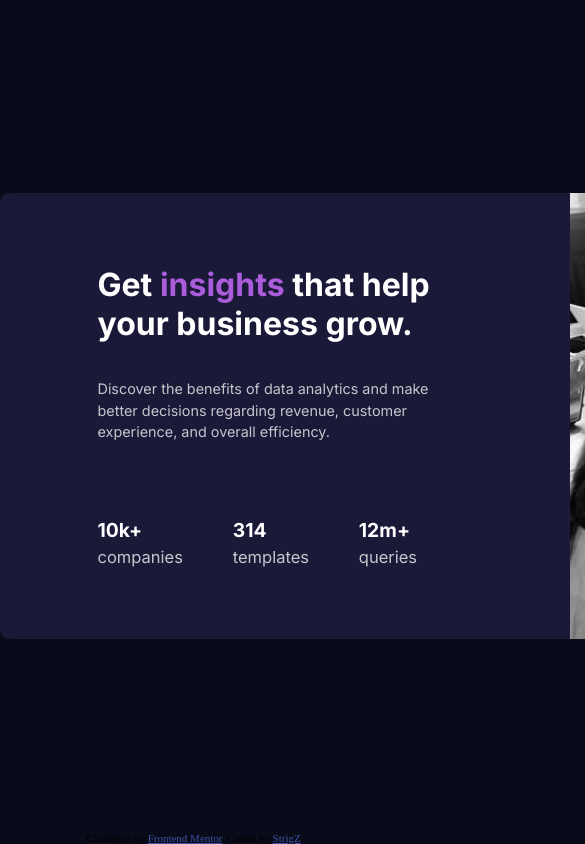
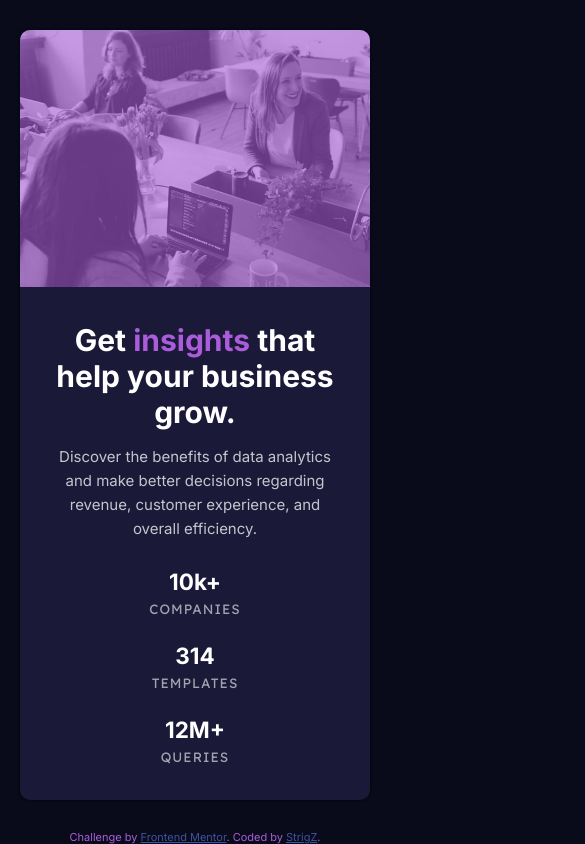
Before and after one commit to StrigZ/Stats-preview-card-component, a plain HTML site: page index.html in a window 390 px wide. Shown: the top 844 px of the page, 585 px wide, since content can reach past the window. Drawn offline with Linux system fonts and the light colour scheme.

Commit message:
mobile first

```diff
--- a/index.html
+++ b/index.html
@@ -21,16 +21,22 @@
         .attribution a {
             color: hsl(228, 45%, 44%);
         }
+
     </style>
 </head>
 
 <body>
     <main>
-        <div class="card-box">
-            <div class="card-info">
-                <div class="card-info__inner">
+        <div class="card">
+            <div class="card__img-container mobile">
+                <div class="card__img-overlay"></div>
+                <img class="card__img-img" src="./images/image-header-mobile.jpg" alt="">
+            </div>
+            <div class="card__info">
                 <h2 class="card-info__title">Get <span>insights</span> that help your business grow.</h2>
-                    <p class="card-info__desc">Discover the benefits of data analytics and make better decisions regarding revenue, customer experience, and overall efficiency.</p>
+                <p class="card-info__desc">Discover the benefits of data analytics and make better decisions regarding
+                    revenue, customer experience, and overall efficiency.</p>
+            </div>
             <ul class="card-info__stats">
                 <li>
                     <h3>10k+</h3>
@@ -41,13 +47,14 @@
                     <p>templates</p>
                 </li>
                 <li>
-                            <h3>12m+</h3>
+                    <h3>12M+</h3>
                     <p>queries</p>
                 </li>
             </ul>
+            <div class="card__img-container pc">
+                <div class="card__img-overlay"></div>
+                <img class="card__img-img" src="./images/image-header-desktop.jpg" alt="">
             </div>
-            </div>
-            <img class="card-img" src="./images/image-header-desktop.jpg" alt="">
 
         </div>
     </main>
--- a/style.css
+++ b/style.css
@@ -1,4 +1,5 @@
 @import url('https://fonts.googleapis.com/css2?family=Inter:wght@400;700&family=Lexend+Deca&display=swap');
+
 * {
     padding: 0;
     margin: 0;
@@ -15,16 +16,17 @@
 }
 
 body {
+    font-family: 'Inter', sans-serif;
     background-color: var(--mainBG);
     height: 100vh;
     display: flex;
     flex-direction: column;
+    align-items: center;
     justify-content: center;
-    align-items: center;
     font-size: 15px;
 }
 
-li {
+ul {
     list-style-type: none;
 }
 
@@ -32,37 +34,60 @@ main {
     margin: auto;
 }
 
-.card-box {
-    font-family: 'Inter', sans-serif;
+.card {
     background-color: var(--cardBG);
+    display: grid;
+    grid-template-rows: repeat(3, 1fr);
+    width: 350px;
     border-radius: 10px;
-    box-shadow: 0 0 15px 0px currentColor, 0 0 5px 0px currentColor, 0 0 10px 0px currentColor, ;
-    display: flex;
-    flex-direction: row;
-    justify-content: space-between;
-    width: 1110px;
+    box-shadow: 0 0 3px 0 currentColor;
 }
 
-.card-info {
-    width: 570px;
-    display: flex;
-    justify-content: center;
-    align-items: center;
+.pc {
+    display: none;
 }
 
-.card-info__inner {
-    width: 375px;
-    display: flex;
-    flex-direction: column;
-    justify-content: center;
-    align-items: flex-start;
-    padding-right: 20px;
+.card__img-container {
+    border-radius: 10px 10px 0 0;
+    position: relative;
+}
+
+.card__img-overlay {
+    width: 100%;
+    height: 100%;
+    position: absolute;
+    top: 0;
+    background-color: hsl(277, 64%, 61%);
+    border-radius: inherit;
+}
+
+.card__img-img {
+    display: block;
+    width: 100%;
+    border-radius: 10px 10px 0 0;
+    opacity: .4;
+}
+
+@media (min-width:1000px) {
+    .mobile {
+        display: none;
+    }
+
+    .pc {
+        display: block;
+    }
+}
+
+.card__info {
+    text-align: center;
+    padding: 35px 35px 0;
 }
 
 .card-info__title {
-    color: #fff;
-    font-size: 2rem;
-    margin-bottom: 35px;
+    color: var(--mainHeading);
+    font-weight: 700;
+    margin-bottom: 15px;
+    font-size: 2em;
 }
 
 .card-info__title span {
@@ -71,31 +96,34 @@ main {
 
 .card-info__desc {
     color: var(--mainParagraph);
-    line-height: 1.5;
-    font-size: .9rem;
-    margin-bottom: 75px;
+    font-weight: 400;
+    line-height: 1.6;
+    font-size: 1em;
 }
 
 .card-info__stats {
-    color: var(--statHeadings);
-    display: flex;
-    justify-content: space-between;
-    width: 90%;
-    font-size: 1.1em;
+    color: var(--mainHeading);
+    text-align: center;
+    padding: 25px;
 }
 
-.card-info__stats h3 {
-    color: #fff;
-    margin-bottom: 5px;
+.card-info__stats li:nth-child(2) {
+    padding: 25px 0;
 }
 
-.card-info__stats li:nth-child(2) {}
-
-.card-info__stats p {
-    color: var(--mainParagraph);
+.card-info__stats li h3 {
+    margin-bottom: 5px;
+    font-size: 1.5em;
 }
 
-.card-img {
-    border-radius: 0 10px 10px 0;
-    display: block;
+.card-info__stats li p {
+    font-family: 'Lexend Deca', sans-serif;
+    text-transform: uppercase;
+    letter-spacing: 1px;
+    color: var(--statHeadings);
+    font-size: .9em;
 }
+
+.attribution {
+    color: var(--accent);
+}
```
Lines whose indentation alone changed are shown as unchanged.
